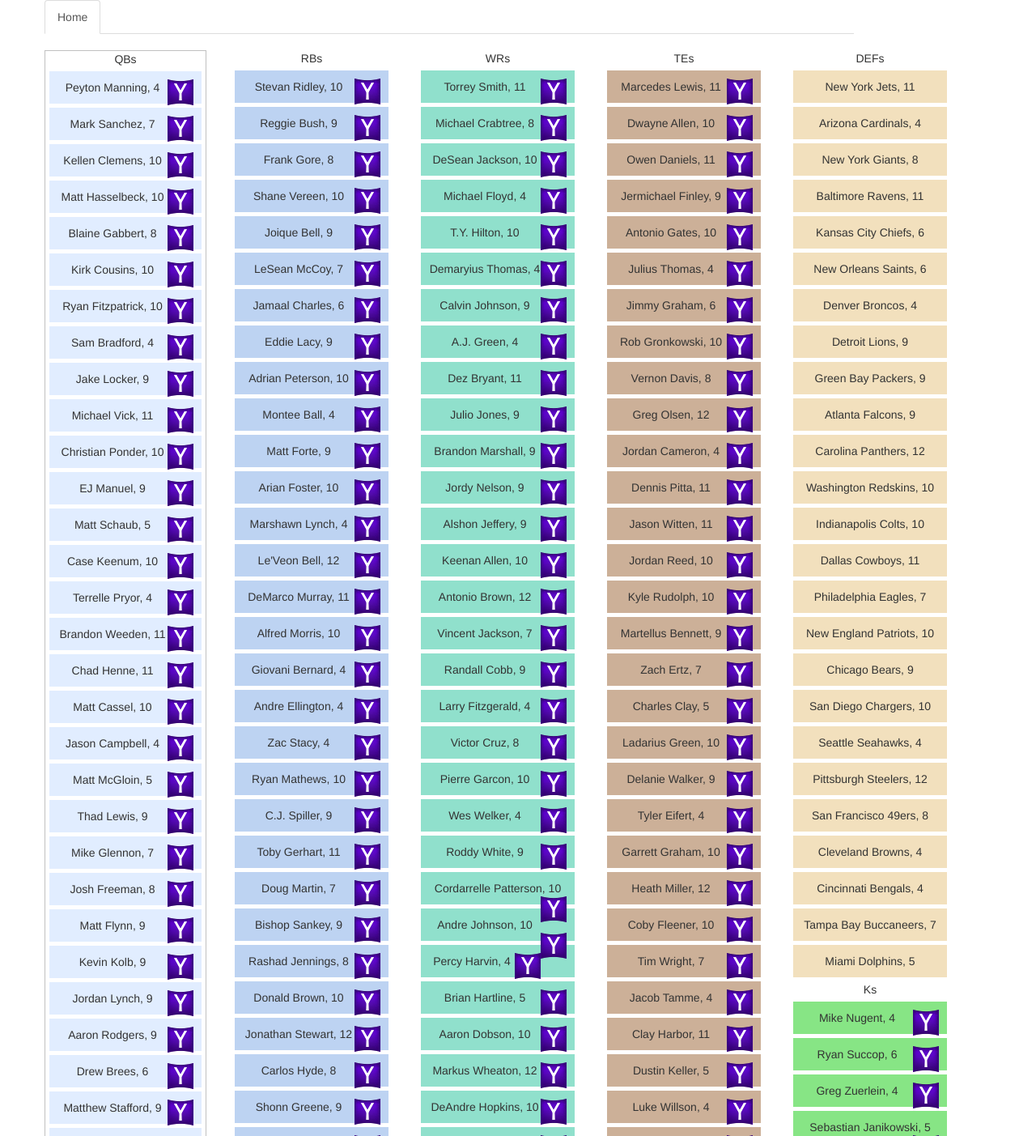
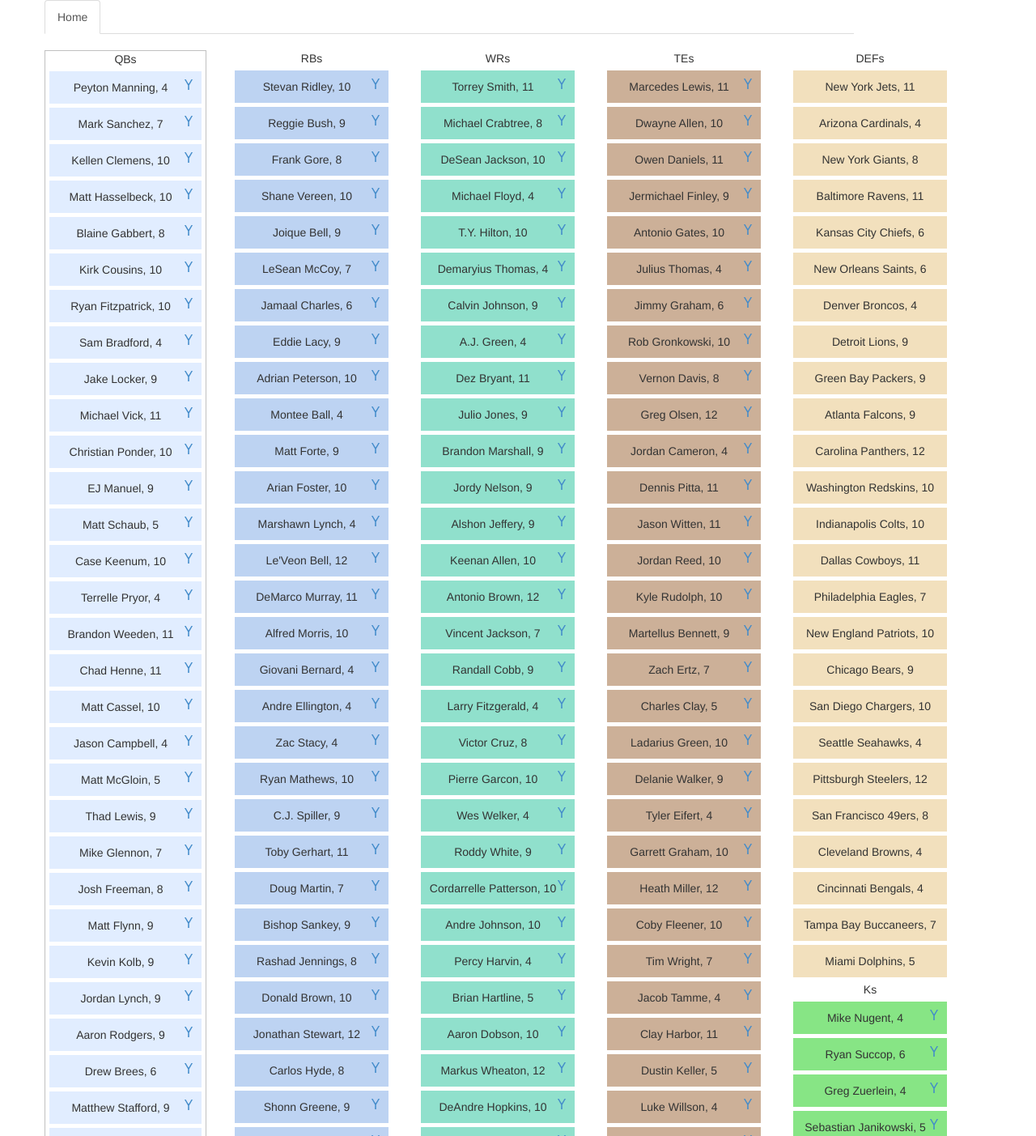
Before and after one commit to thanley11/tiersheet, a Django app: page / in a window 1280 px wide. Shown: the top 1403 px of the page at 81% size. Run offline with Django 3.2, Linux system fonts and the light colour scheme; data comes from the database, SQL or seed files in the repository; both versions use the stored data as it was after the commit; parts of the project's set-up code (start-up, migrations or seed data) failed here and were passed over; some libraries are stand-ins or nearby versions.

Commit message:
Added font awesome support

```diff
--- a/tiersheet/static/css/style.css
+++ b/tiersheet/static/css/style.css
@@ -48,4 +48,13 @@
 .connectedSortable img
 {
     float:right;
+    width: 24px;
 }
+
+.connectedSortable ul {
+    list-style-type: none;
+}
+
+.fa {
+    float:right;
+}
--- a/tiersheet/templates/base.html
+++ b/tiersheet/templates/base.html
@@ -15,7 +15,7 @@
 
     <link href="{% static 'css/bootstrap.min.css' %}" rel="stylesheet">
     <link href="{% static 'css/style.css' %}" rel="stylesheet">
-
+    <link href="//maxcdn.bootstrapcdn.com/font-awesome/4.1.0/css/font-awesome.min.css" rel="stylesheet">
   <!-- HTML5 shim, for IE6-8 support of HTML5 elements -->
   <!--[if lt IE 9]>
     <script src="js/html5shiv.js"></script>
@@ -27,7 +27,6 @@
   <link rel="apple-touch-icon-precomposed" sizes="72x72" href="{% static 'img/apple-touch-icon-72-precomposed.png' %}">
   <link rel="apple-touch-icon-precomposed" href="{% static 'img/apple-touch-icon-57-precomposed.png' %}">
   <link rel="shortcut icon" href="{% static 'img/football.png' %}">
-
   <script type="text/javascript" src="{% static 'js/jquery.js' %}"></script>
   <script type="text/javascript" src="{% static 'js/jquery-ui.js' %}"></script>
   <script type="text/javascript" src="{% static 'js/bootstrap.min.js' %}"></script>
--- a/tiersheet/templates/index.html
+++ b/tiersheet/templates/index.html
@@ -19,10 +19,13 @@
                 QBs
                 {% if qb_list  %}                 <!-- removed custom | filters -->
                     {% for player in qb_list %}
-                    <ul id="player_{{ player.id }}">{{ player.name }}, {{ player.bye}}
+                    <ul id="player_{{ player.id }}">
+                        <li>{{ player.name }}, {{ player.bye}}
                         <a href ="{{player.url }}" target="_blank">
-                            <img src="{% static 'img/favicon.ico' %}"/>
+                            <i class="fa fa-yahoo"></i>
+
                         </a>
+                        </li>
                     </ul>
                     {% endfor %}
                 {% else %}
@@ -37,7 +40,7 @@
                     {% for player in rb_list %}
                     <ul id="player_{{ player.id }}">{{ player.name }}, {{ player.bye}}
                         <a href ="{{player.url }}" target="_blank">
-                            <img src="{% static 'img/favicon.ico' %}"/>
+                            <i class="fa fa-yahoo"></i>
                         </a>
                     </ul>
 
@@ -53,10 +56,13 @@
                 {% if wr_list %}
                     <!-- need to check based on position -->
                     {% for player in wr_list %}
-                    <ul id="player_{{ player.id }}">{{ player.name }}, {{ player.bye}}
-                        <a href ="{{player.url }}" target="_blank">
-                            <img src="{% static 'img/favicon.ico' %}"/>
+                     <ul id="player_{{ player.id }}">
+                         <li>{{ player.name }}, {{ player.bye}}
+
+                         <a href ="{{player.url }}" target="_blank">
+                            <i class="fa fa-yahoo"></i>
                         </a>
+                        </li>
                     </ul>
 
                     {% endfor %}
@@ -72,7 +78,7 @@
                     {% for player in te_list %}
                     <ul id="player_{{ player.id }}">{{ player.name }}, {{ player.bye}}
                         <a href ="{{player.url }}" target="_blank">
-                            <img src="{% static 'img/favicon.ico' %}"/>
+                            <i class="fa fa-yahoo"></i>
                         </a>
                     </ul>
 
@@ -101,7 +107,7 @@
                     {% for player in k_list %}
                    <ul id="player_{{ player.id }}">{{ player.name }}, {{ player.bye}}
                         <a href ="{{player.url }}" target="_blank">
-                            <img src="{% static 'img/favicon.ico' %}"/>
+                            <i class="fa fa-yahoo"></i>
                         </a>
                     </ul>
 
```
Also changed, not shown: sortable.db, tiersheet/static/img/yahoo.png (added).
